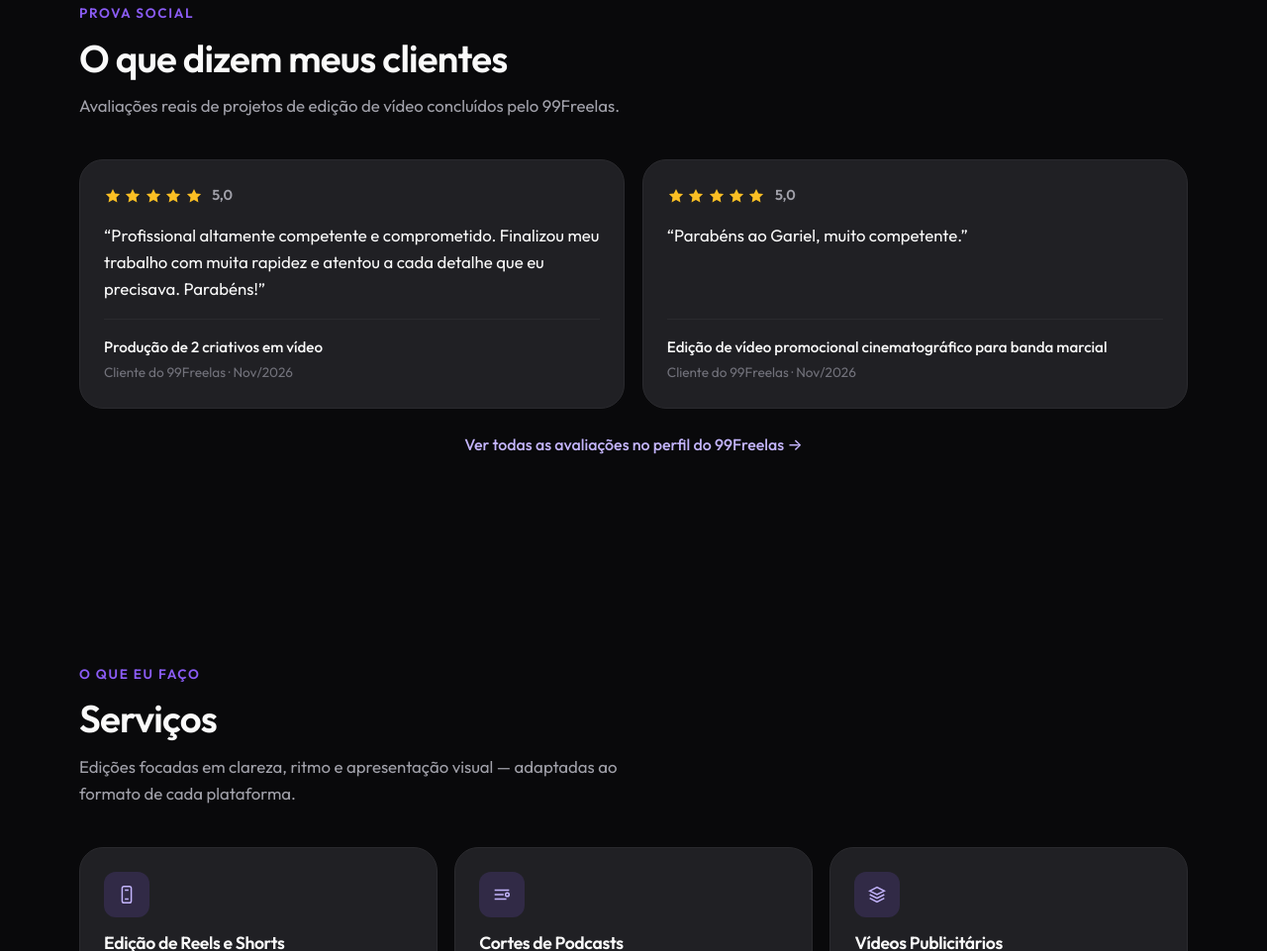
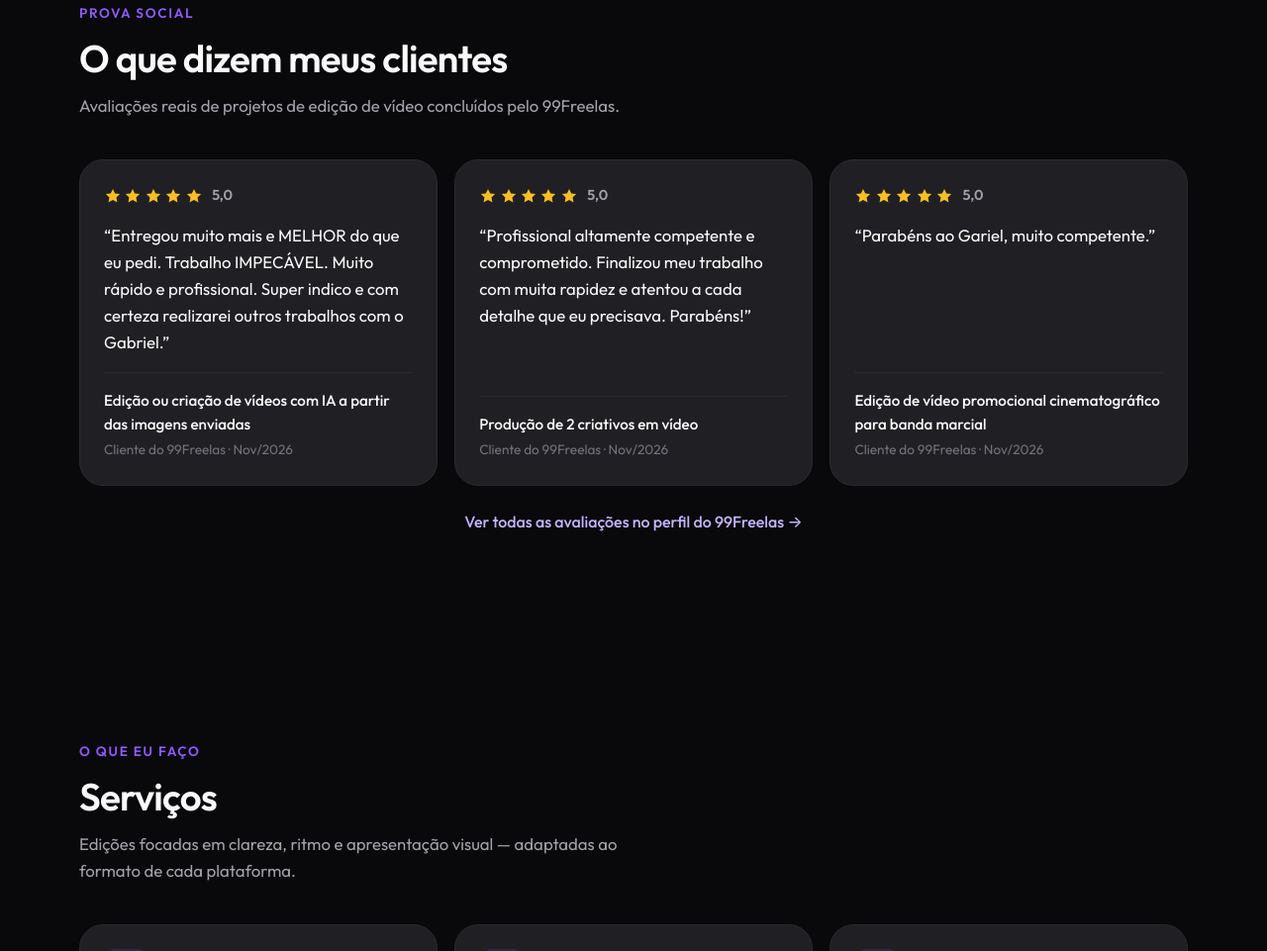
Before and after one commit to gabriel8programmer/editor-videos-portfolio, a plain HTML site: page index.html in a window 1280 px wide. Shown: the part 2840-3801 px from the top of the page at 99% size. Drawn offline with Linux system fonts and the light colour scheme.

Commit message:
Publica a nova avaliação de vídeo com IA recebida no 99Freelas.
Co-authored-by: Cursor <cursoragent@cursor.com>

```diff
--- a/css/responsive.css
+++ b/css/responsive.css
@@ -73,7 +73,8 @@
 }
 
 @media (min-width: 1024px) {
-  .projects-grid {
+  .projects-grid,
+  .testimonials-grid {
     grid-template-columns: repeat(3, 1fr);
   }
 
--- a/index.html
+++ b/index.html
@@ -171,6 +171,26 @@
         </header>
 
         <div class="testimonials-grid">
+          <figure class="testimonial-card reveal">
+            <div class="testimonial-rating">
+              <span class="stars" role="img" aria-label="Nota 5,0 de 5 estrelas">
+                <svg viewBox="0 0 24 24" aria-hidden="true"><path d="M12 2.5l2.9 6 6.6.9-4.8 4.6 1.2 6.5L12 17.4 6.1 20.5l1.2-6.5L2.5 9.4l6.6-.9L12 2.5z"/></svg>
+                <svg viewBox="0 0 24 24" aria-hidden="true"><path d="M12 2.5l2.9 6 6.6.9-4.8 4.6 1.2 6.5L12 17.4 6.1 20.5l1.2-6.5L2.5 9.4l6.6-.9L12 2.5z"/></svg>
+                <svg viewBox="0 0 24 24" aria-hidden="true"><path d="M12 2.5l2.9 6 6.6.9-4.8 4.6 1.2 6.5L12 17.4 6.1 20.5l1.2-6.5L2.5 9.4l6.6-.9L12 2.5z"/></svg>
+                <svg viewBox="0 0 24 24" aria-hidden="true"><path d="M12 2.5l2.9 6 6.6.9-4.8 4.6 1.2 6.5L12 17.4 6.1 20.5l1.2-6.5L2.5 9.4l6.6-.9L12 2.5z"/></svg>
+                <svg viewBox="0 0 24 24" aria-hidden="true"><path d="M12 2.5l2.9 6 6.6.9-4.8 4.6 1.2 6.5L12 17.4 6.1 20.5l1.2-6.5L2.5 9.4l6.6-.9L12 2.5z"/></svg>
+              </span>
+              <span class="rating-value">5,0</span>
+            </div>
+            <blockquote class="testimonial-quote">
+              <p>Entregou muito mais e MELHOR do que eu pedi. Trabalho IMPECÁVEL. Muito rápido e profissional. Super indico e com certeza realizarei outros trabalhos com o Gabriel.</p>
+            </blockquote>
+            <figcaption class="testimonial-meta">
+              <span class="testimonial-project">Edição ou criação de vídeos com IA a partir das imagens enviadas</span>
+              <span class="testimonial-source">Cliente do 99Freelas · Nov/2026</span>
+            </figcaption>
+          </figure>
+
           <figure class="testimonial-card reveal">
             <div class="testimonial-rating">
               <span class="stars" role="img" aria-label="Nota 5,0 de 5 estrelas">
```
